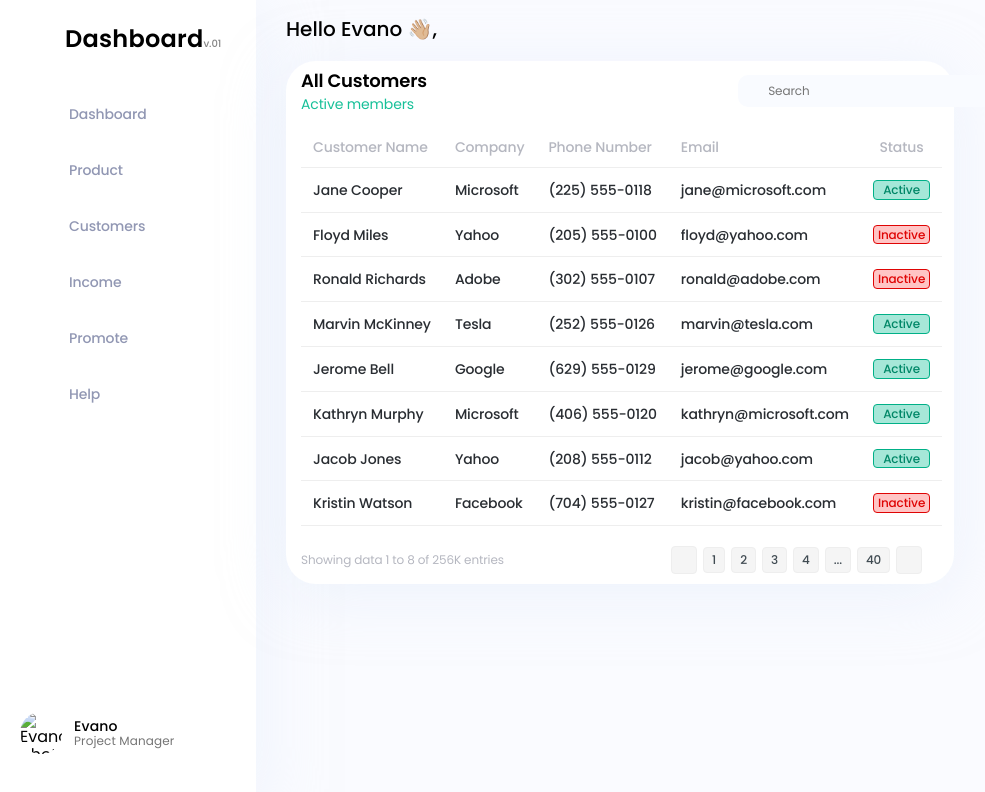
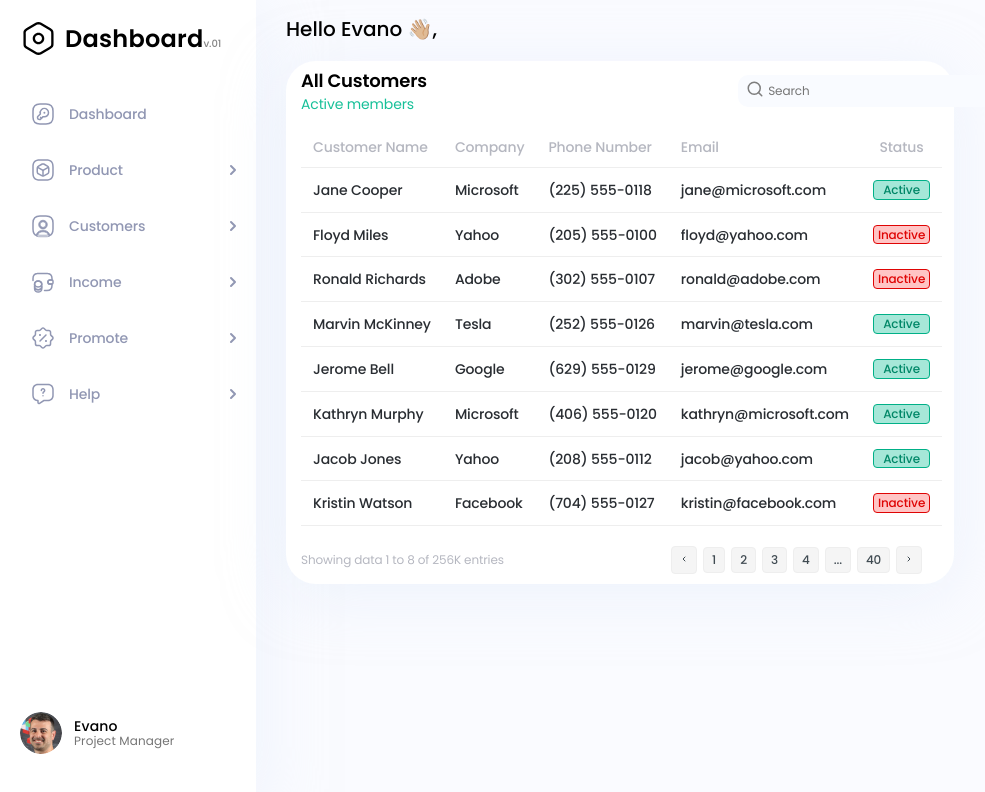
Before and after one commit to Olena-Ishchenko/Dashboard, a plain HTML site: page index.html in a window 1280 px wide. Shown: the whole page, without its empty margins (0-985 px from the left). Drawn offline with Linux system fonts and the light colour scheme.

Commit message:
Deploying to gh-pages from @ Olena-Ishchenko/Dashboard@dd88a2b4154465c1a62697a431048338ad3b5b8c 🚀

```diff
--- a/index.html
+++ b/index.html
@@ -22,7 +22,7 @@
     <nav>
       <a class="sidebar-logo" href="./index.html">
         <svg height="37" width="37">
-          <use href="../images/icon.svg#icon-setting"></use>
+          <use href="/assets/icon-B3xbG4tS.svg#icon-setting"></use>
         </svg>
         <p class="sidebar-logo-text">
           Dashboard<span class="sidebar-logo-descr">v.01</span>
@@ -33,7 +33,7 @@
         <li class="sidebar-item">
           <a class="sidebar-item-content" href="">
             <svg class="sidebar-item-icon" height="24" width="24">
-              <use href="../images/icon.svg#icon-key"></use>
+              <use href="/assets/icon-B3xbG4tS.svg#icon-key"></use>
             </svg>
             <span class="sidebar-item-text">Dashboard</span>
           </a>
@@ -42,13 +42,13 @@
           <a class="sidebar-item-link" href="">
             <div class="sidebar-item-content">
               <svg class="sidebar-item-icon-fill" height="24" width="24">
-                <use href="../images/icon.svg#icon-d-square"></use>
+                <use href="/assets/icon-B3xbG4tS.svg#icon-d-square"></use>
               </svg>
               <span class="sidebar-item-text">Product</span>
             </div>
 
             <svg class="sidebar-item-icon" height="16" width="16">
-              <use href="../images/icon.svg#icon-chevron"></use>
+              <use href="/assets/icon-B3xbG4tS.svg#icon-chevron"></use>
             </svg>
           </a>
         </li>
@@ -56,13 +56,13 @@
           <a class="sidebar-item-link" href="">
             <div class="sidebar-item-content">
               <svg class="sidebar-item-icon" height="24" width="24">
-                <use href="../images/icon.svg#icon-user"></use>
+                <use href="/assets/icon-B3xbG4tS.svg#icon-user"></use>
               </svg>
               <span class="sidebar-item-text">Customers</span>
             </div>
 
             <svg class="sidebar-item-icon" height="16" width="16">
-              <use href="../images/icon.svg#icon-chevron"></use>
+              <use href="/assets/icon-B3xbG4tS.svg#icon-chevron"></use>
             </svg>
           </a>
         </li>
@@ -70,13 +70,13 @@
           <a class="sidebar-item-link" href="">
             <div class="sidebar-item-content">
               <svg class="sidebar-item-icon" height="24" width="24">
-                <use href="../images/icon.svg#icon-wallet"></use>
+                <use href="/assets/icon-B3xbG4tS.svg#icon-wallet"></use>
               </svg>
               <span class="sidebar-item-text">Income</span>
             </div>
 
             <svg class="sidebar-item-icon" height="16" width="16">
-              <use href="../images/icon.svg#icon-chevron"></use>
+              <use href="/assets/icon-B3xbG4tS.svg#icon-chevron"></use>
             </svg>
           </a>
         </li>
@@ -84,13 +84,13 @@
           <a class="sidebar-item-link" href="">
             <div class="sidebar-item-content">
               <svg class="sidebar-item-icon-fill" height="24" width="24">
-                <use href="../images/icon.svg#icon-discount"></use>
+                <use href="/assets/icon-B3xbG4tS.svg#icon-discount"></use>
               </svg>
               <span class="sidebar-item-text">Promote</span>
             </div>
 
             <svg class="sidebar-item-icon" height="16" width="16">
-              <use href="../images/icon.svg#icon-chevron"></use>
+              <use href="/assets/icon-B3xbG4tS.svg#icon-chevron"></use>
             </svg>
           </a>
         </li>
@@ -98,13 +98,13 @@
           <a class="sidebar-item-link" href="">
             <div class="sidebar-item-content">
               <svg class="sidebar-item-icon-fill" height="24" width="24">
-                <use href="../images/icon.svg#icon-message"></use>
+                <use href="/assets/icon-B3xbG4tS.svg#icon-message"></use>
               </svg>
               <span class="sidebar-item-text">Help</span>
             </div>
 
             <svg class="sidebar-item-icon" height="16" width="16">
-              <use href="../images/icon.svg#icon-chevron"></use>
+              <use href="/assets/icon-B3xbG4tS.svg#icon-chevron"></use>
             </svg>
           </a>
         </li>
@@ -113,7 +113,7 @@
     <div class="sidebar-user">
       <img
         class="sidebar-user-photo"
-        src="../images/Evano.png"
+        src="/assets/Evano-Dt7q-3xf.png"
         alt="Evano's photo"
         width="42"
         height="42"
@@ -147,7 +147,7 @@
         />
         <button class="customers-search-btn" type="submit">
           <svg class="customers-search-icon">
-            <use href="../images/icon.svg#icon-search"></use>
+            <use href="/assets/icon-B3xbG4tS.svg#icon-search"></use>
           </svg>
         </button>
       </form>
@@ -308,7 +308,7 @@
         <li class="pagination-item">
           <a href="">
             <svg class="pagination-icon-prev" height="12" width="8">
-              <use href="../images/icon.svg#icon-chevron"></use>
+              <use href="/assets/icon-B3xbG4tS.svg#icon-chevron"></use>
             </svg>
           </a>
         </li>
@@ -321,7 +321,7 @@
         <li class="pagination-item">
           <a href="">
             <svg class="pagination-icon-next" height="12" width="8">
-              <use href="../images/icon.svg#icon-chevron"></use>
+              <use href="/assets/icon-B3xbG4tS.svg#icon-chevron"></use>
             </svg>
           </a>
         </li>
```
Also changed, not shown: assets/Evano-Dt7q-3xf.png (added), assets/icon-B3xbG4tS.svg (added).
